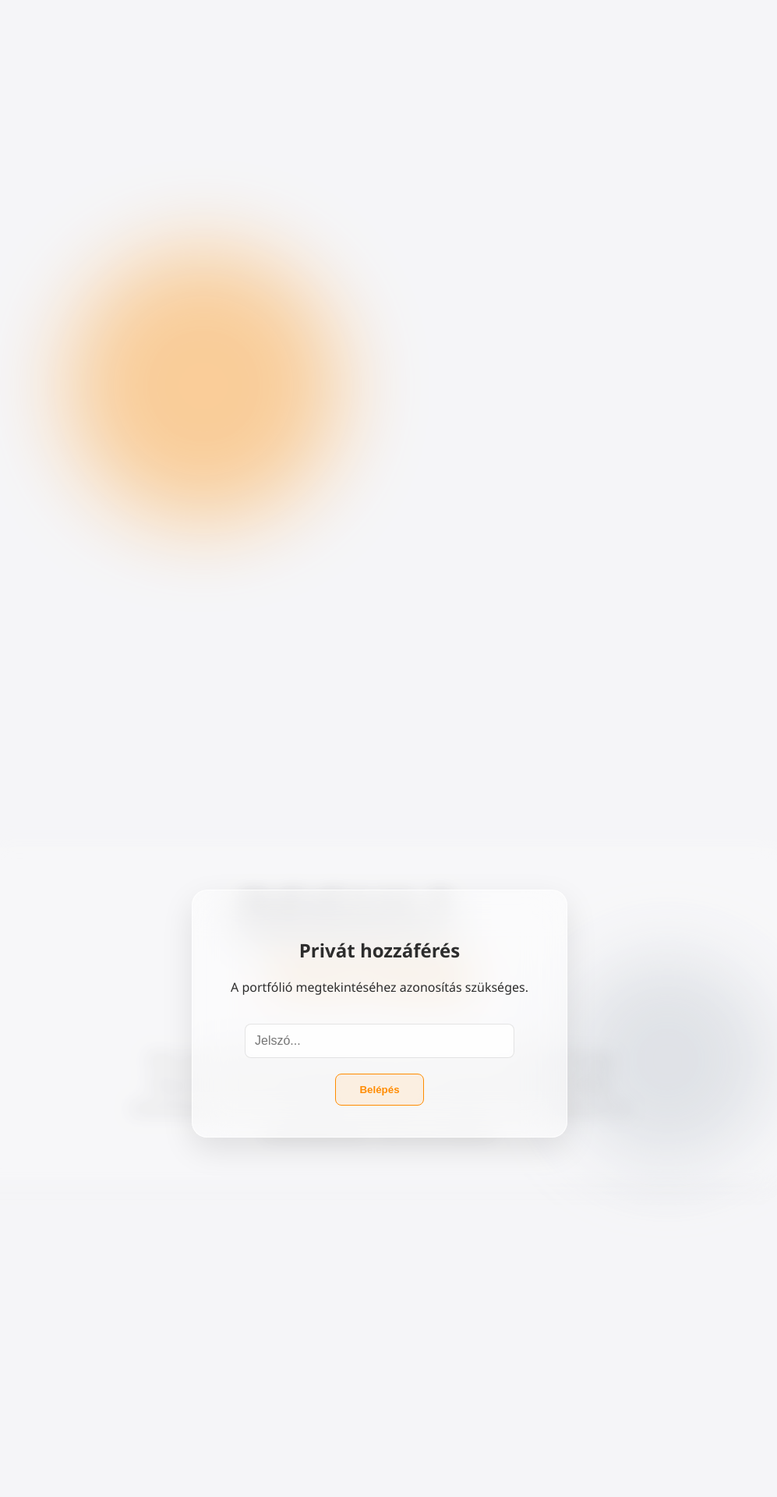
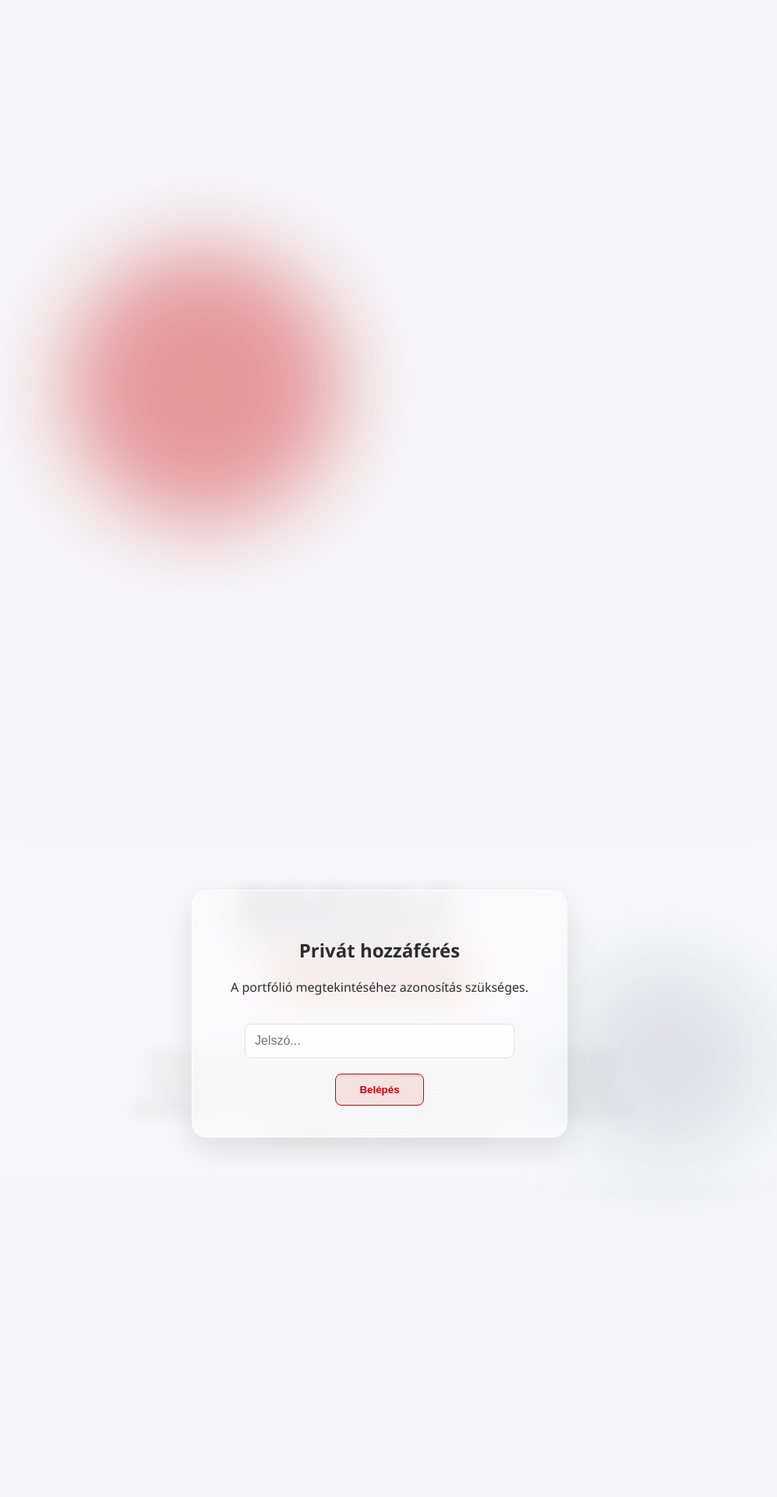
Before and after one commit to regulip/portfolio-app, a Flask app: page / in a window 1280 px wide. Shown: the top 1920 px of the page at 78% size, without its empty margins (153-1150 px from the left). Run offline with Flask 3, Linux system fonts and the light colour scheme; some libraries are stand-ins or nearby versions.

Commit message:
Teljes kódfrissítés: piros téma, új profilkép beállítások és apróbb javítások

```diff
--- a/app.py
+++ b/app.py
@@ -128,8 +128,8 @@ def background_logger():
             except Exception as e:
                 print(f"[Hiba] A hőmérséklet lekérése/mentése sikertelen: {e}")
 
-        # 15 percenként mér (900 mp)
-        time.sleep(900)
+        #30 percenként mér (1800 mp)
+        time.sleep(1800)
 
 init_db()
 threading.Thread(target=background_logger, daemon=True).start()
--- a/static/script.js
+++ b/static/script.js
@@ -103,7 +103,7 @@ async function fetchPersonalData() {
             let eduHTML = `<h2 style="color: var(--accent); margin-bottom: 25px; text-transform: uppercase; letter-spacing: 2px; font-size: 1.3rem;">Tanulmányaim</h2>`;
             data.education.forEach(edu => {
                 eduHTML += `
-                    <div style="margin-bottom: 25px; padding-left: 15px; border-left: 2px solid rgba(255, 140, 0, 0.4);">
+                    <div style="margin-bottom: 25px; padding-left: 15px; border-left: 2px solid rgba(204, 0, 0, 0.4);">
                         <h3 style="margin: 0 0 5px 0; color: var(--text-main); font-size: 1.15rem; font-weight: 700;">${edu.institution}</h3>
                         <p style="color: var(--text-muted); margin: 0 0 8px 0; font-size: 0.95rem; line-height: 1.4;">${edu.degree}</p>
                         <p style="color: var(--accent); margin: 0; font-size: 0.85rem; font-weight: 600; letter-spacing: 1px; text-transform: uppercase;">${edu.period}</p>
@@ -116,7 +116,7 @@ async function fetchPersonalData() {
             let expHTML = `<h2 style="color: var(--accent); margin-bottom: 25px; text-transform: uppercase; letter-spacing: 2px; font-size: 1.3rem;">Munkatapasztalataim</h2>`;
             data.experience.forEach(job => {
                 expHTML += `
-                    <div style="margin-bottom: 25px; padding-left: 15px; border-left: 2px solid rgba(255, 140, 0, 0.4);">
+                    <div style="margin-bottom: 25px; padding-left: 15px; border-left: 2px solid rgba(204, 0, 0, 0.4);">
                         <h3 style="margin: 0 0 5px 0; color: var(--text-main); font-size: 1.15rem; font-weight: 700;">${job.company}</h3>
                         <p style="color: var(--text-muted); margin: 0 0 8px 0; font-size: 0.95rem; line-height: 1.4;">${job.role}</p>
                         <p style="color: var(--accent); margin: 0; font-size: 0.85rem; font-weight: 600; letter-spacing: 1px; text-transform: uppercase;">${job.period}</p>
@@ -167,13 +167,13 @@ async function fetchPersonalData() {
                             background-size: cover;
                             background-position: center;
                             border: 3px solid var(--accent);
-                            box-shadow: 0 0 25px rgba(255, 140, 0, 0.3);
+                            box-shadow: 0 0 25px rgba(204, 0, 0, 0.3);
                             animation: profileMorph 8s ease-in-out infinite;
                             transition: all 0.5s ease;
                         }
                         .morphing-blob-pic:hover {
                             transform: scale(1.05);
-                            box-shadow: 0 0 35px rgba(255, 140, 0, 0.5);
+                            box-shadow: 0 0 35px rgba(204, 0, 0, 0.5);
                         }
                         @keyframes profileMorph {
                             0% { border-radius: 60% 40% 30% 70% / 60% 30% 70% 40%; }
@@ -205,7 +205,7 @@ async function fetchPersonalData() {
 
 function generateSkillBadge(skillName, type) {
     let bgColor, borderColor;
-    if (type === 'skill') { bgColor = 'rgba(255, 140, 0, 0.15)'; borderColor = 'var(--accent)'; }
+    if (type === 'skill') { bgColor = 'rgba(204, 0, 0, 0.15)'; borderColor = 'var(--accent)'; }
     else if (type === 'cert') { bgColor = 'rgba(255, 68, 68, 0.15)'; borderColor = '#ff4444'; }
     else if (type === 'hobby') { bgColor = 'rgba(77, 166, 255, 0.15)'; borderColor = '#4da6ff'; }
 
@@ -248,7 +248,7 @@ async function fetchGitHubProjects() {
                 html += `
                     <a href="${repo.html_url}" target="_blank" style="text-decoration: none; color: inherit; flex: 0 0 210px;">
                         <div style="background: rgba(0, 0, 0, 0.15); border: 1px solid var(--glass-border); padding: 20px; border-radius: 20px; transition: transform 0.3s ease, background 0.3s ease; height: 190px; display: flex; flex-direction: column; justify-content: space-between;"
-                             onmouseover="this.style.background='rgba(255, 140, 0, 0.1)'; this.style.transform='translateY(-10px)';"
+                             onmouseover="this.style.background='rgba(204, 0, 0, 0.1)'; this.style.transform='translateY(-10px)';"
                              onmouseout="this.style.background='rgba(0, 0, 0, 0.15)'; this.style.transform='translateY(0)';">
 
                             <div>
@@ -257,7 +257,7 @@ async function fetchGitHubProjects() {
                                     ${repo.description || 'Nincs megadva leírás ehhez a projekthez.'}
                                 </p>
                             </div>
-                            <span style="display: inline-block; margin-top: 10px; font-size: 0.8rem; color: var(--accent); border: 1px solid var(--accent); padding: 4px 12px; border-radius: 12px; align-self: flex-start; background: rgba(255, 140, 0, 0.05);">
+                            <span style="display: inline-block; margin-top: 10px; font-size: 0.8rem; color: var(--accent); border: 1px solid var(--accent); padding: 4px 12px; border-radius: 12px; align-self: flex-start; background: rgba(204, 0, 0, 0.05);">
                                 ${repo.language || 'Kód'}
                             </span>
                         </div>
@@ -298,7 +298,7 @@ async function fetchGitHubProjects() {
                 html += `
                     <a href="${proj.url}" target="_blank" style="text-decoration: none; color: inherit; flex: 0 0 260px;">
                         <div style="background: rgba(0, 0, 0, 0.15); border: 1px solid var(--glass-border); padding: 20px; border-radius: 20px; transition: transform 0.3s ease, background 0.3s ease; height: 220px; display: flex; flex-direction: column; justify-content: space-between;"
-                             onmouseover="this.style.background='rgba(255, 140, 0, 0.1)'; this.style.transform='translateY(-10px)';"
+                             onmouseover="this.style.background='rgba(204, 0, 0, 0.1)'; this.style.transform='translateY(-10px)';"
                              onmouseout="this.style.background='rgba(0, 0, 0, 0.15)'; this.style.transform='translateY(0)';">
                             <div>
                                 <h3 style="margin: 0 0 10px 0; color: var(--text-main); font-size: 1.1rem; white-space: nowrap; overflow: hidden; text-overflow: ellipsis;">${proj.name}</h3>
@@ -306,7 +306,7 @@ async function fetchGitHubProjects() {
                                     ${proj.description}
                                 </p>
                             </div>
-                            <span style="display: inline-block; margin-top: 10px; font-size: 0.8rem; color: var(--accent); border: 1px solid var(--accent); padding: 4px 12px; border-radius: 12px; align-self: flex-start; background: rgba(255, 140, 0, 0.05);">
+                            <span style="display: inline-block; margin-top: 10px; font-size: 0.8rem; color: var(--accent); border: 1px solid var(--accent); padding: 4px 12px; border-radius: 12px; align-self: flex-start; background: rgba(204, 0, 0, 0.05);">
                                 ${proj.language}
                             </span>
                         </div>
@@ -353,7 +353,7 @@ async function initIoTModule() {
 
             .iot-btn { cursor: pointer; color: var(--text-main); font-weight: bold; user-select: none; }
             .iot-btn:hover { background: rgba(255, 255, 255, 0.1); transform: scale(1.02); }
-            .iot-btn.on { background: rgba(255, 140, 0, 0.15); border-color: var(--accent); color: var(--accent); box-shadow: 0 0 15px rgba(255, 140, 0, 0.2); }
+            .iot-btn.on { background: rgba(204, 0, 0, 0.15); border-color: var(--accent); color: var(--accent); box-shadow: 0 0 15px rgba(204, 0, 0, 0.2); }
 
             .weather-cell { box-shadow: inset 0 0 20px rgba(0,0,0,0.1); cursor: default; }
             .weather-icon { font-size: 2.2rem; margin-bottom: 5px; }
@@ -551,7 +551,7 @@ async function fetchAndDrawChart() {
             } else {
                 tempChartInstance = new Chart(ctxTemp, {
                     type: 'line',
-                    data: { labels: data.labels, datasets: [{ data: data.temperatures, borderColor: '#ff8c00', backgroundColor: 'rgba(255, 140, 0, 0.1)', tension: 0.4, fill: true, pointRadius: 0 }] },
+                    data: { labels: data.labels, datasets: [{ data: data.temperatures, borderColor: '#cc0000', backgroundColor: 'rgba(204, 0, 0, 0.1)', tension: 0.4, fill: true, pointRadius: 0 }] },
                     options: commonOptions
                 });
             }
--- a/static/style.css
+++ b/static/style.css
@@ -5,7 +5,7 @@
     --glass-blur: blur(20px);
     --text-main: #2d2d2d;
     --text-muted: #666666;
-    --accent: #ff8c00; /* Narancs kiemelés */
+    --accent: #cc0000; /* Narancs kiemelés */
 }
 
 body {
@@ -38,7 +38,7 @@ body {
     animation: float 20s infinite ease-in-out alternate;
 }
 
-.blob-1 { background: #ff8c00; width: 25vw; height: 25vw; top: 5%; left: 10%; animation-duration: 22s; }
+.blob-1 { background: #cc0000; width: 25vw; height: 25vw; top: 5%; left: 10%; animation-duration: 22s; }
 .blob-2 { background: #ffb732; width: 18vw; height: 18vw; bottom: 15%; right: 20%; animation-duration: 28s; animation-direction: alternate-reverse; animation-delay: -5s; }
 .blob-3 { background: #a0aab5; width: 22vw; height: 22vw; top: 35%; right: 5%; animation-duration: 25s; animation-delay: -12s; }
 .blob-4 { background: #e1e5ea; width: 28vw; height: 28vw; bottom: 5%; left: 25%; animation-duration: 32s; animation-direction: alternate-reverse; animation-delay: -8s; }
@@ -199,7 +199,7 @@ input[type="password"]:focus {
 
 button {
     padding: 12px 30px;
-    background: rgba(255, 140, 0, 0.1);
+    background: rgba(204, 0, 0, 0.1);
     border: 1px solid var(--accent);
     color: var(--accent);
     border-radius: 8px;
@@ -212,7 +212,7 @@ button {
 button:hover {
     background: var(--accent);
     color: #fff;
-    box-shadow: 0 0 15px rgba(255, 140, 0, 0.4);
+    box-shadow: 0 0 15px rgba(204, 0, 0, 0.4);
 }
 
 /* --- KŐKEMÉNY MOBIL OPTIMALIZÁLÁS --- */
```
